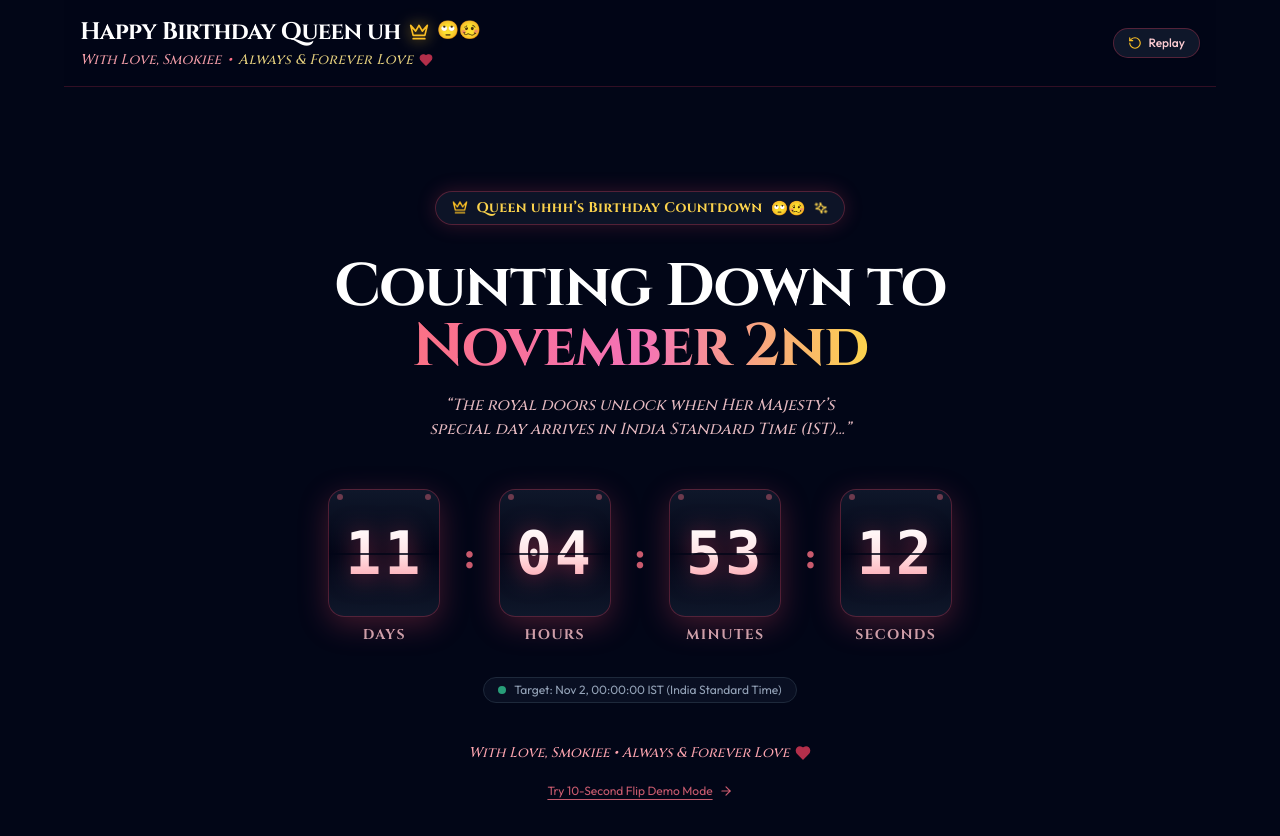
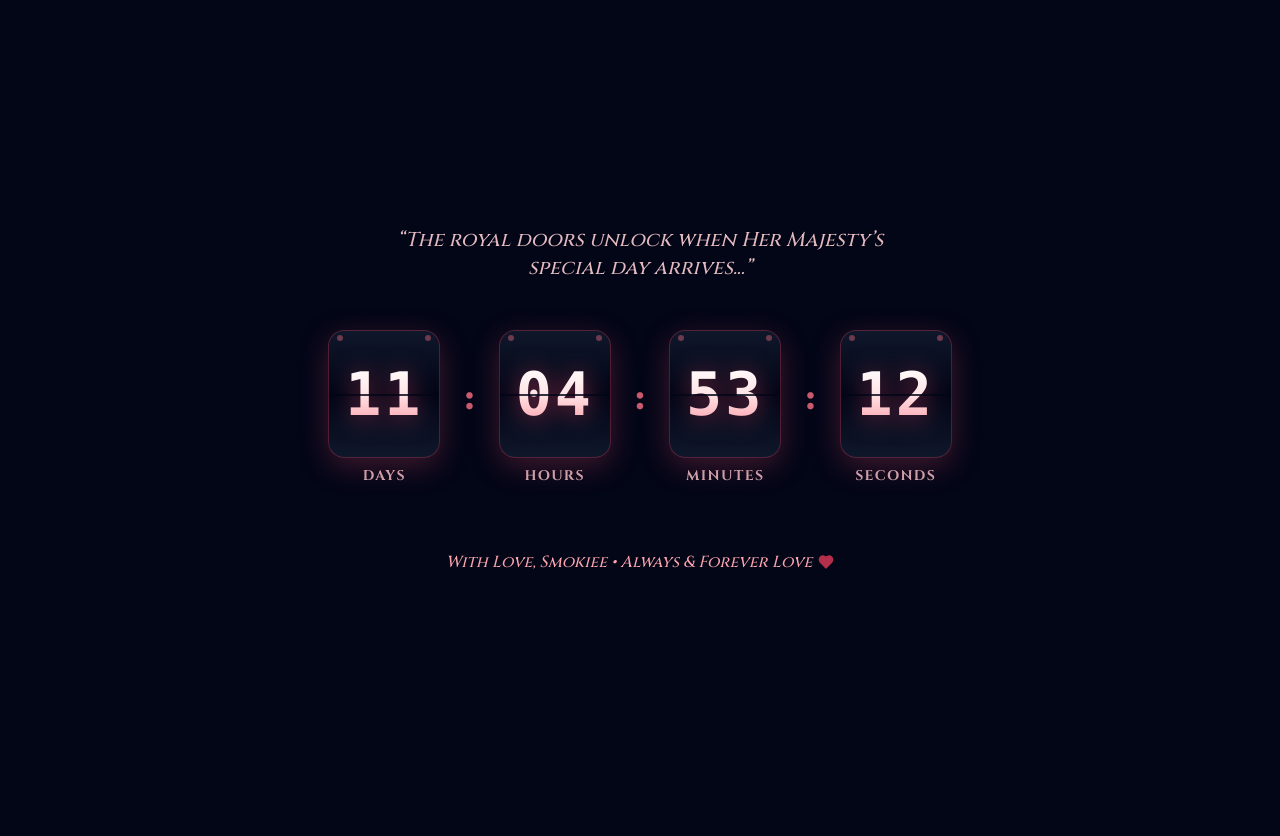
Before and after one commit to abulhasan-18/happy-birthday-queen, a Next.js app: page / in a window 1280 px wide. Shown: the top 836 px of the page. After the commit the page ends 800 px from the top, so only its background shows below. Built offline with nearby package versions, Linux system fonts and the light colour scheme.

Commit message:
feat: clean countdown screen, remove header/music, refine royal wording

```diff
--- a/src/app/demo/page.tsx
+++ b/src/app/demo/page.tsx
@@ -53,8 +53,8 @@ export default function DemoPage() {
       <div className="fixed top-0 left-1/4 w-96 h-96 bg-emerald-500/10 rounded-full blur-3xl pointer-events-none -z-10 animate-pulse"></div>
       <div className="fixed bottom-1/4 right-1/4 w-96 h-96 bg-rose-500/10 rounded-full blur-3xl pointer-events-none -z-10 animate-pulse" style={{ animationDelay: "2s" }}></div>
 
-      {/* Main Header */}
-      <Header onReplay={isUnlocked ? handleReplay : restartDemo} />
+      {/* Main Header (Only shown when unlocked) */}
+      {isUnlocked && <Header onReplay={handleReplay} />}
 
       {/* CONTENT AREA */}
       <div className="w-full flex-1 max-w-6xl px-3 sm:px-6 flex flex-col items-center justify-center my-4 sm:my-8">
--- a/src/app/page.tsx
+++ b/src/app/page.tsx
@@ -44,8 +44,8 @@ export default function Home() {
       <div className="fixed top-0 left-1/4 w-96 h-96 bg-emerald-500/10 rounded-full blur-3xl pointer-events-none -z-10 animate-pulse"></div>
       <div className="fixed bottom-1/4 right-1/4 w-96 h-96 bg-rose-500/10 rounded-full blur-3xl pointer-events-none -z-10 animate-pulse" style={{ animationDelay: "2s" }}></div>
 
-      {/* Main Header */}
-      <Header onReplay={handleReplay} />
+      {/* Main Header (Only shown after gift unlocks) */}
+      {isUnlocked && <Header onReplay={handleReplay} />}
 
       {/* Main Content Area */}
       <div className="w-full flex-1 max-w-6xl px-3 sm:px-6 flex flex-col items-center justify-center my-3 sm:my-6">
--- a/src/components/BirthdayCountdown.tsx
+++ b/src/components/BirthdayCountdown.tsx
@@ -2,8 +2,7 @@
 
 import React, { useState, useEffect } from "react";
 import FlipCard from "./FlipCard";
-import { Crown, Heart, Sparkles, ArrowRight } from "./Icons";
-import Link from "next/link";
+import { Heart } from "./Icons";
 
 interface TimeRemaining {
   totalMs: number;
@@ -95,31 +94,13 @@ export default function BirthdayCountdown({ onUnlock }: BirthdayCountdownProps)
 
   return (
     <div className="w-full max-w-4xl mx-auto flex flex-col items-center justify-center p-4 sm:p-8 text-center select-none animate-fadeIn">
-      {/* Royal Header Badge */}
-      <div className="inline-flex items-center gap-2 px-4 py-1.5 rounded-full bg-slate-900/90 border border-rose-500/30 shadow-[0_0_20px_rgba(255,77,109,0.2)] backdrop-blur-md mb-6 sm:mb-8">
-        <Crown className="w-4 h-4 text-amber-400 animate-bounce" />
-        <span className="font-serif font-bold text-xs sm:text-sm text-amber-300 tracking-wide">
-          Queen uhhh’s Birthday Countdown
-        </span>
-        <span className="text-sm">🙄🥴</span>
-        <Sparkles className="w-3.5 h-3.5 text-amber-300 animate-spin" />
-      </div>
-
-      {/* Main Title */}
-      <h1 className="text-3xl sm:text-5xl md:text-6xl font-bold font-serif text-white tracking-tight leading-tight">
-        <span>Counting Down to </span>
-        <span className="text-transparent bg-clip-text bg-gradient-to-r from-rose-400 via-pink-400 to-amber-300">
-          November 2nd
-        </span>
-      </h1>
-
-      {/* Tender Note */}
-      <p className="mt-3 sm:mt-4 text-sm sm:text-base font-serif italic text-rose-200/90 max-w-md">
-        &ldquo;The royal doors unlock when Her Majesty’s special day arrives in India Standard Time (IST)...&rdquo;
+      {/* Royal Sentence */}
+      <p className="text-base sm:text-xl font-serif italic text-rose-200/90 max-w-lg mb-8 sm:mb-12 drop-shadow-sm">
+        &ldquo;The royal doors unlock when Her Majesty’s special day arrives...&rdquo;
       </p>
 
       {/* FLIP CLOCK CONTAINER */}
-      <div className="mt-8 sm:mt-12 flex items-center justify-center gap-2 sm:gap-4 md:gap-6 flex-wrap">
+      <div className="flex items-center justify-center gap-2 sm:gap-4 md:gap-6 flex-wrap">
         {/* DAYS FLIP CARD: Only shown when days > 0 (Never shows 0 days!) */}
         {timeLeft.days > 0 && (
           <>
@@ -144,27 +125,12 @@ export default function BirthdayCountdown({ onUnlock }: BirthdayCountdownProps)
         <FlipCard value={timeLeft.seconds} label="Seconds" />
       </div>
 
-      {/* Timezone Info Tag */}
-      <div className="mt-8 inline-flex items-center gap-2 px-3.5 py-1 rounded-full bg-slate-900/60 border border-slate-800 text-xs text-slate-400">
-        <span className="w-2 h-2 rounded-full bg-emerald-400 animate-pulse"></span>
-        <span>Target: Nov 2, 00:00:00 IST (India Standard Time)</span>
-      </div>
-
-      {/* Bottom Dedication & Demo Link */}
-      <div className="mt-8 sm:mt-10 flex flex-col items-center gap-3">
-        <p className="text-sm italic font-serif text-rose-300 flex items-center gap-1.5">
+      {/* Bottom Dedication: With Love, Smokiee • Always & Forever Love */}
+      <div className="mt-12 sm:mt-16 flex flex-col items-center">
+        <p className="text-sm sm:text-base italic font-serif text-rose-300 flex items-center gap-1.5">
           <span>With Love, Smokiee • Always &amp; Forever Love</span>
           <Heart className="w-4 h-4 fill-rose-500 text-rose-500 inline animate-pulse" />
         </p>
-
-        {/* Demo Link (Test 10s Flip Countdown) */}
-        <Link
-          href="/demo"
-          className="mt-2 group inline-flex items-center gap-1.5 text-xs text-rose-400/80 hover:text-rose-300 underline underline-offset-4 transition-colors"
-        >
-          <span>Try 10-Second Flip Demo Mode</span>
-          <ArrowRight className="w-3.5 h-3.5 group-hover:translate-x-1 transition-transform" />
-        </Link>
       </div>
     </div>
   );
--- a/src/lib/sound.ts
+++ b/src/lib/sound.ts
@@ -7,19 +7,7 @@ class SoundFX {
   private melodyTimeout: any = null;
 
   constructor() {
-    if (typeof window !== "undefined") {
-      // Auto-unlock audio context on first user click/touch anywhere on screen
-      const unlockAudio = () => {
-        this.initCtx();
-        if (!this.isPlayingMusic) {
-          this.startMusic();
-        }
-        window.removeEventListener("click", unlockAudio);
-        window.removeEventListener("touchstart", unlockAudio);
-      };
-      window.addEventListener("click", unlockAudio, { once: true });
-      window.addEventListener("touchstart", unlockAudio, { once: true });
-    }
+    // Music is only started inside the gift scenes, never on the countdown page
   }
 
   private initCtx() {
@@ -210,6 +198,14 @@ class SoundFX {
 
     playNext();
   }
+
+  public stopMusic() {
+    this.isPlayingMusic = false;
+    if (this.melodyTimeout) {
+      clearTimeout(this.melodyTimeout);
+      this.melodyTimeout = null;
+    }
+  }
 }
 
 export const soundFX = new SoundFX();
```
